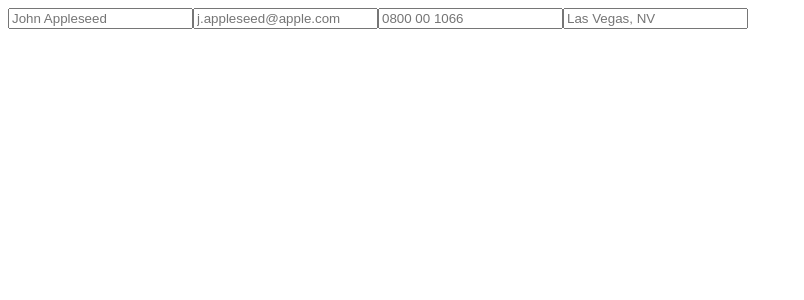
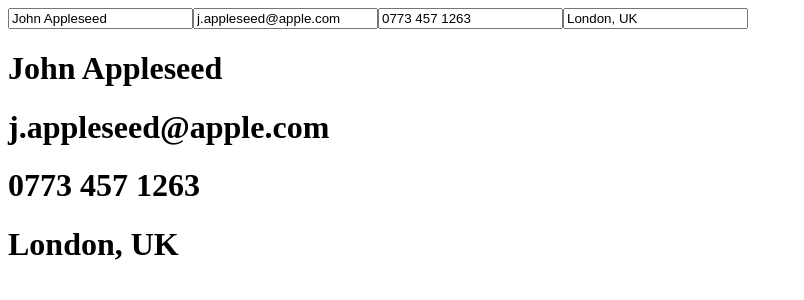
Before and after one commit to charlie-daniels/cv-project, a React (Create React App) app: page / in a window 1280 px wide. Shown: the top 300 px of the page, without its empty margins (0-804 px from the left). Built offline with nearby package versions, Linux system fonts and the light colour scheme.

Commit message:
add default values

```diff
--- a/src/App.js
+++ b/src/App.js
@@ -9,10 +9,10 @@ class App extends Component {
     this.update = this.update.bind(this);
 
     this.state = {
-      name: '',
-      email: '',
-      phone: '',
-      location: '',
+      name: 'John Appleseed',
+      email: 'j.appleseed@apple.com',
+      phone: '0773 457 1263',
+      location: 'London, UK',
     }
   }
 
@@ -21,10 +21,12 @@ class App extends Component {
   }
 
   render() {
+    const state = this.state;
+    const heading = [state.name, state.email, state.phone, state.location];
     return (
     <div className="App">
-      <HeadingForm update={this.update}/>
-      <Heading info={[this.state.name, this.state.email, this.state.phone, this.state.location]}/>
+      <HeadingForm update={this.update} defaults={heading}/>
+      <Heading info={heading}/>
     </div>
   );}
 }
--- a/src/components/form/HeadingForm.js
+++ b/src/components/form/HeadingForm.js
@@ -12,12 +12,13 @@ class HeadingForm extends Component {
   }
 
   render() {
+    const [name, email, phone, location] = this.props.defaults;
     return (
       <form>
-        <input onInput={this.handleUpdate} type="text" placeholder="John Appleseed" key="name" name="name"/>
-        <input onInput={this.handleUpdate} type="text" placeholder="j.appleseed@apple.com" key="email" name="email"/>
-        <input onInput={this.handleUpdate} type="text" placeholder="0800 00 1066" key="phone" name="phone"/>
-        <input onInput={this.handleUpdate} type="text" placeholder="Las Vegas, NV" key="location" name="location"/>
+        <input onInput={this.handleUpdate} type="text" defaultValue={name} key="name" name="name"/>
+        <input onInput={this.handleUpdate} type="text" defaultValue={email} key="email" name="email"/>
+        <input onInput={this.handleUpdate} type="text" defaultValue={phone} key="phone" name="phone"/>
+        <input onInput={this.handleUpdate} type="text" defaultValue={location} key="location" name="location"/>
       </form>
     )
   }
```
